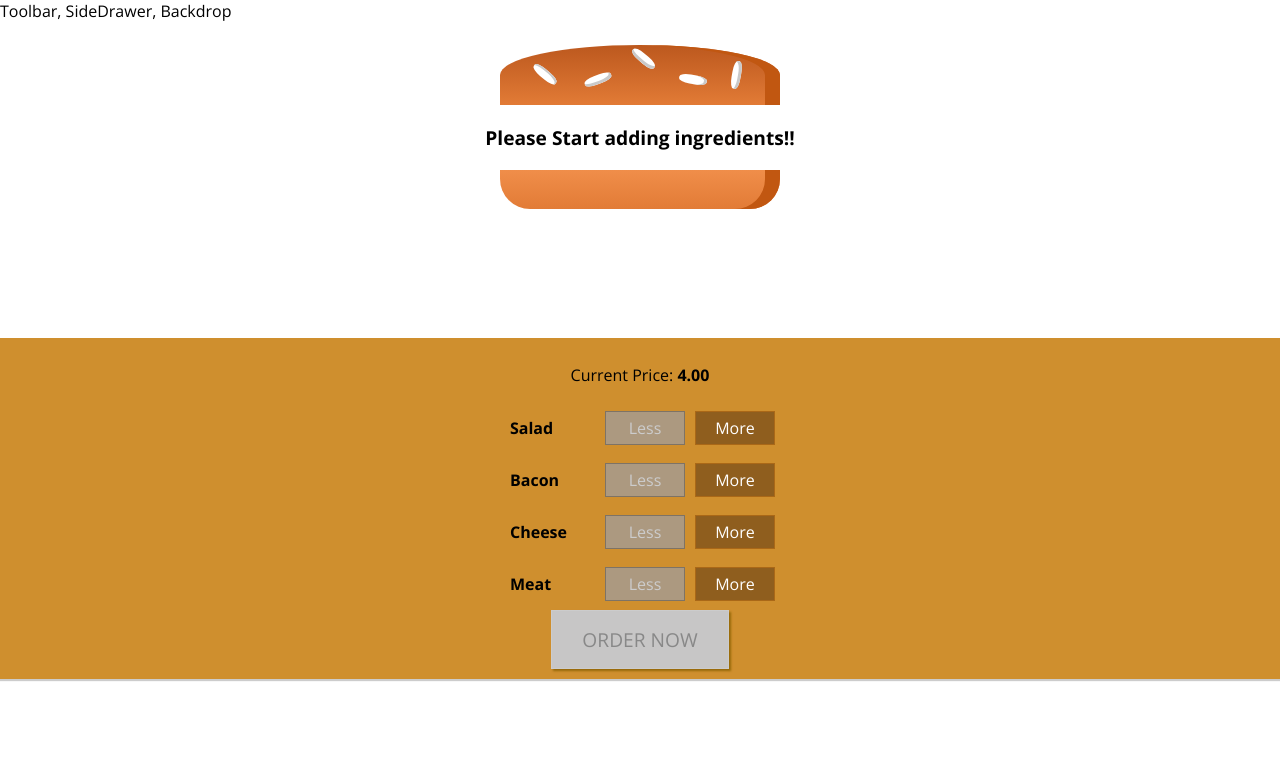
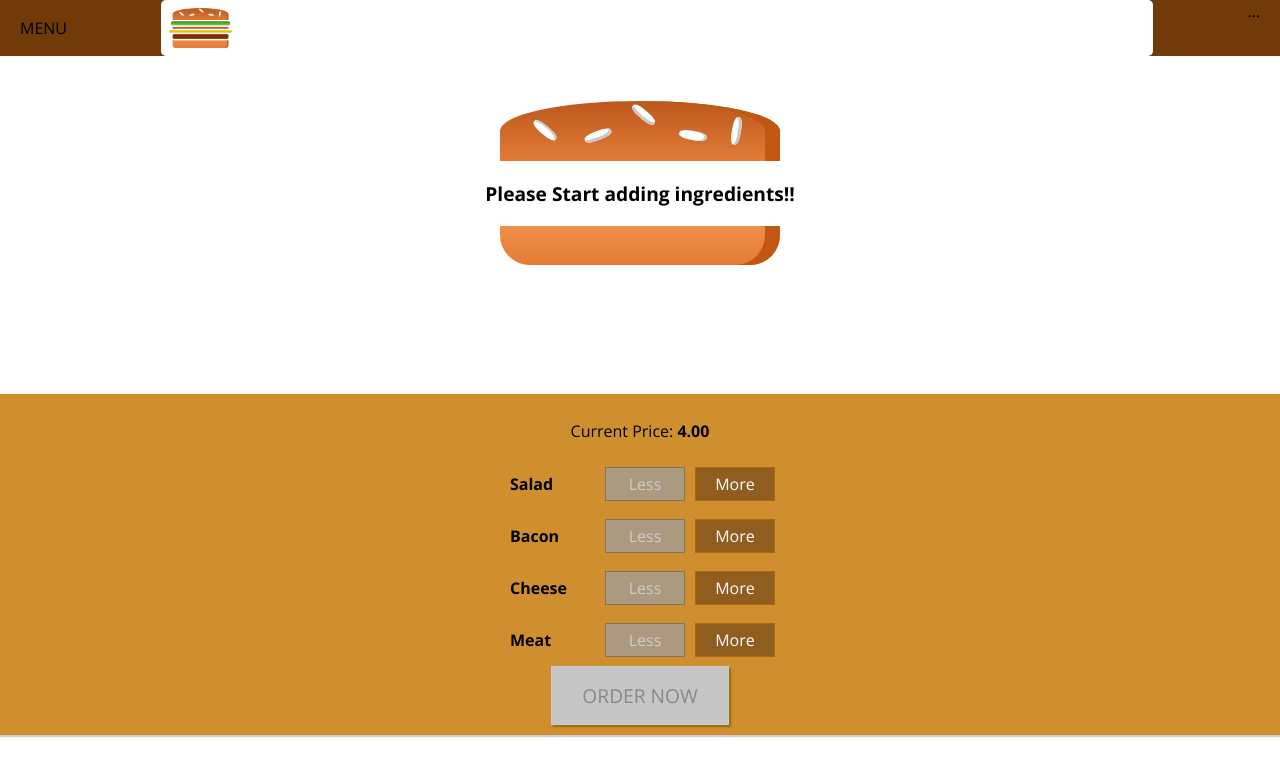
Before and after one commit to uoon-dev/react-burger, a React (Create React App) app: page / in a window 1280 px wide. Shown: the top 776 px of the page. Built offline with nearby package versions, Linux system fonts and the light colour scheme.

Commit message:
add Logo component

```diff
--- a/src/components/Layout/Layout.js
+++ b/src/components/Layout/Layout.js
@@ -2,9 +2,11 @@
 
 import Auxiliary from '../../hoc/Auxiliary';
 import classes from './Layout.module.css';
+import Toolbar from '../Navigation/Toolbar/Toolbar';
 
 const layout = (props) => (
     <Auxiliary>
+        <Toolbar/>
         <div>Toolbar, SideDrawer, Backdrop</div>
         <main className={classes.Content}>
             {props.children}
--- a/src/components/Layout/Layout.module.css
+++ b/src/components/Layout/Layout.module.css
@@ -1,3 +1,3 @@
 .Content {
-    margin-top: 16px;
+    margin-top: 72px;
 }
--- /dev/null
+++ b/src/components/Logo/Logo.js
@@ -0,0 +1,12 @@
+import React from 'react';
+
+import burgerLogo from '../../assets/images/burger-logo.png';
+import classes from './Logo.module.css';
+
+const logo = props => (
+    <div className={classes.Logo}>
+        <img src={burgerLogo} alt="MyBurger" />
+    </div>
+)
+
+export default logo;
--- /dev/null
+++ b/src/components/Logo/Logo.module.css
@@ -0,0 +1,12 @@
+.Logo {
+    background-color: white;
+    padding: 8px;
+    width: 80%;
+    height: 100%;
+    box-sizing: border-box;
+    border-radius: 5px;
+}
+
+.Logo img {
+    height: 100%;
+}
--- /dev/null
+++ b/src/components/Navigation/Toolbar/Toolbar.js
@@ -0,0 +1,16 @@
+import React from 'react';
+
+import classes from './Toolbar.module.css';
+import Logo from '../../Logo/Logo';
+
+const toolbar = props => (
+    <header className={classes.Toolbar}>
+        <div>MENU</div>
+        <Logo/>
+        <nav>
+            ...
+        </nav>
+    </header>
+);
+
+export default toolbar;
--- /dev/null
+++ b/src/components/Navigation/Toolbar/Toolbar.module.css
@@ -0,0 +1,18 @@
+.Toolbar {
+    height: 56px;
+    width: 100%;
+    position: fixed;
+    top: 0;
+    left: 0;
+    background-color: #703B09;
+    display: flex;
+    justify-content: space-between;
+    align-items: center;
+    padding: 0 20px;
+    box-sizing: border-box;
+    z-index: 90;
+}
+
+.Toolbar nav {
+    height: 100%;
+}
```
Also changed, not shown: src/assets/images/burger-logo.png (added).
